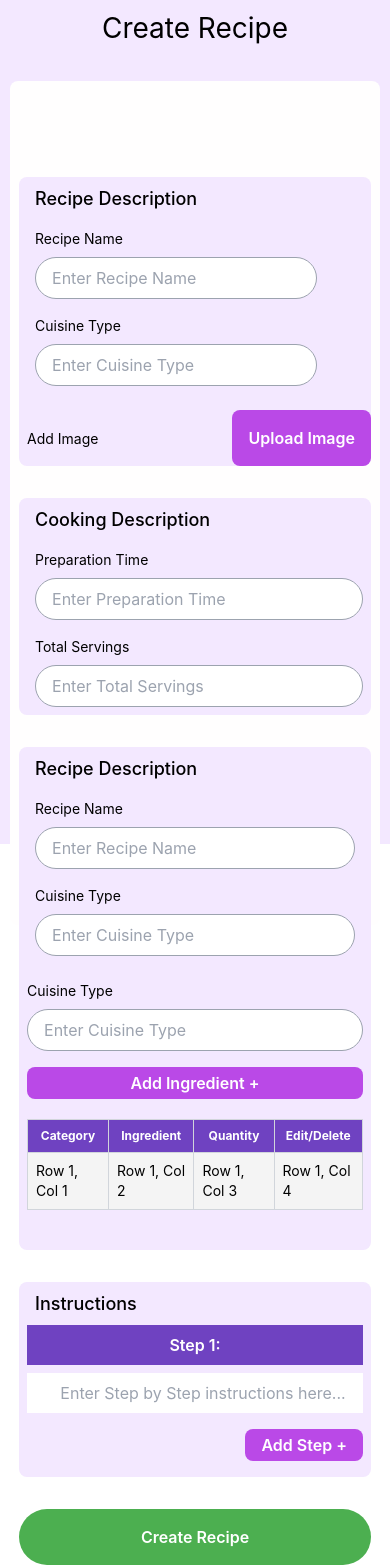
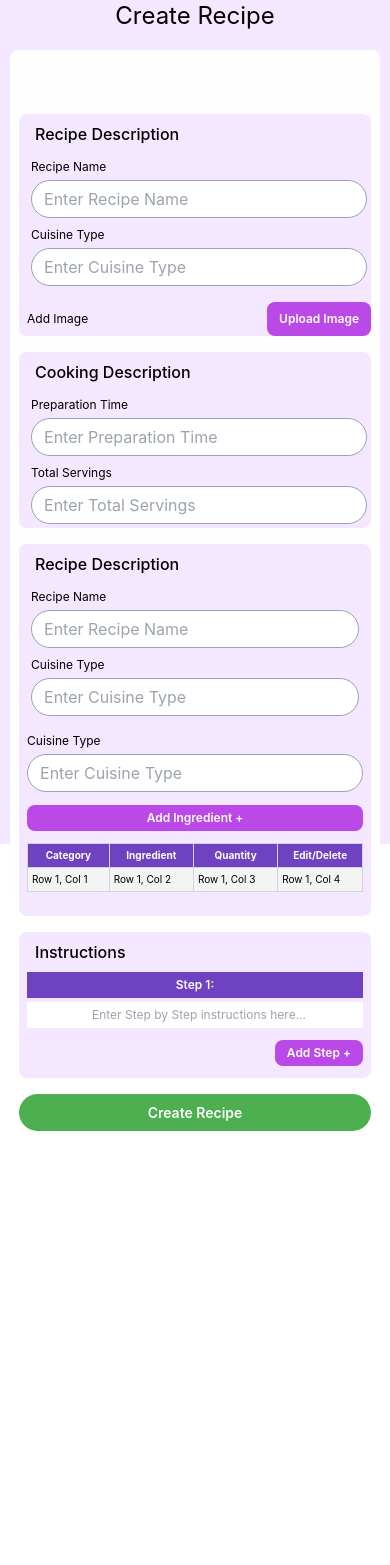
Before and after one commit to sashenDeakin/Recipe-Page, a React (Create React App) app: page / in a window 390 px wide. After the commit the page ends 1131 px from the top, so only its background shows below. Built offline with nearby package versions, Linux system fonts and the light colour scheme.

Commit message:
Bug Fixed

```diff
--- a/src/components/recipe-page/index.jsx
+++ b/src/components/recipe-page/index.jsx
@@ -2,50 +2,50 @@ import React from "react";
 
 const RecipePage = () => {
   return (
-    <div className="w-full h-full flex flex-col justify-center items-center gap-y-8 pt-12">
-      <div className="w-[240px] h-[44px] sm:w-[280px] sm:h-[50px] mt-10">
-        <p className="text-[28px] sm:text-[36px] font-[400] text-center">
+    <div className="w-full h-full flex flex-col justify-center items-center gap-y-4 md:gap-y-6 lg:gap-y-8 pt-6 md:pt-10 lg:pt-12">
+      <div className="w-[200px] xs:w-[240px] sm:w-[260px] md:w-[280px] h-[40px] xs:h-[44px] sm:h-[48px] md:h-[50px] mt-6 md:mt-8 lg:mt-10">
+        <p className="text-[24px] xs:text-[28px] sm:text-[32px] md:text-[36px] font-[400] text-center">
           Create Recipe
         </p>
       </div>
 
-      <div className="w-[95%] sm:w-1/2 h-screen bg-[#FFFEFE] items-center rounded-lg flex justify-center">
-        <div className="w-[95%] sm:w-4/6 h-full pt-24 pb-24 flex flex-col justify-between items-center gap-y-8">
+      <div className="w-[95%] xs:w-[90%] sm:w-[85%] md:w-[75%] lg:w-[60%] xl:w-1/2 h-auto min-h-screen bg-[#FFFEFE] items-center rounded-lg flex justify-center">
+        <div className="w-[95%] sm:w-[90%] md:w-[85%] lg:w-4/6 h-full pt-16 sm:pt-20 md:pt-24 pb-16 sm:pb-20 md:pb-24 flex flex-col justify-between items-center gap-y-4 md:gap-y-6 lg:gap-y-8">
           {/* Recipe Description */}
-          <div className="w-full h-full bg-purple-100 rounded-lg pl-2 sm:pl-6">
-            <div className="p-2 font-[500] text-[18px] sm:text-[20px]">
+          <div className="w-full h-full bg-purple-100 rounded-lg pl-2 sm:pl-4 md:pl-6">
+            <div className="p-2 font-[500] text-[16px] sm:text-[18px] md:text-[20px]">
               <p>Recipe Description</p>
             </div>
-            <div className="w-full flex flex-col sm:flex-row justify-between items-start sm:items-center gap-y-4">
-              <div className="flex flex-col justify-between">
-                <div className="w-full p-2">
-                  <div className="flex flex-col sm:flex-row justify-start items-start sm:items-center gap-x-7 gap-y-2">
-                    <p className="font-[400] text-[14px] sm:text-[16px]">
+            <div className="w-full flex flex-col md:flex-row justify-between items-start md:items-center gap-y-3 sm:gap-y-4">
+              <div className="flex flex-col justify-between w-full md:w-auto">
+                <div className="w-full p-1 sm:p-2">
+                  <div className="flex flex-col sm:flex-row justify-start items-start sm:items-center gap-x-4 sm:gap-x-7 gap-y-1 sm:gap-y-2">
+                    <p className="font-[400] text-[12px] xs:text-[14px] sm:text-[15px] md:text-[16px]">
                       Recipe Name
                     </p>
                     <input
-                      className="rounded-full w-full sm:w-[200px] h-[42px] border border-gray-400 text-start p-4"
+                      className="rounded-full w-full xs:w-[180px] sm:w-[200px] h-[38px] xs:h-[42px] border border-gray-400 text-start px-3 xs:px-4"
                       placeholder="Enter Recipe Name"
                     />
                   </div>
                 </div>
-                <div className="w-full p-2">
-                  <div className="flex flex-col sm:flex-row justify-start items-start sm:items-center gap-x-7 gap-y-2">
-                    <p className="font-[400] text-[14px] sm:text-[16px]">
+                <div className="w-full p-1 sm:p-2">
+                  <div className="flex flex-col sm:flex-row justify-start items-start sm:items-center gap-x-4 sm:gap-x-7 gap-y-1 sm:gap-y-2">
+                    <p className="font-[400] text-[12px] xs:text-[14px] sm:text-[15px] md:text-[16px]">
                       Cuisine Type
                     </p>
                     <input
-                      className="rounded-full w-full sm:w-[200px] h-[42px] border border-gray-400 text-start p-4"
+                      className="rounded-full w-full xs:w-[180px] sm:w-[200px] h-[38px] xs:h-[42px] border border-gray-400 text-start px-3 xs:px-4"
                       placeholder="Enter Cuisine Type"
                     />
                   </div>
                 </div>
               </div>
-              <div className="flex justify-between items-center sm:pr-10 gap-x-5 w-full sm:w-fit">
-                <p className="font-[400] text-[14px] sm:text-[16px]">
+              <div className="flex justify-between items-center md:pr-6 lg:pr-10 gap-x-3 sm:gap-x-5 w-full md:w-fit">
+                <p className="font-[400] text-[12px] xs:text-[14px] sm:text-[15px] md:text-[16px]">
                   Add Image
                 </p>
-                <button className="bg-[#BA49E7] px-4 py-4 rounded-lg text-white font-semibold">
+                <button className="bg-[#BA49E7] px-3 sm:px-4 py-2 sm:py-3 md:py-4 rounded-lg text-white font-semibold text-[12px] xs:text-[14px] sm:text-base">
                   Upload Image
                 </button>
               </div>
@@ -53,29 +53,29 @@ const RecipePage = () => {
           </div>
 
           {/* Cooking Description */}
-          <div className="w-full h-full bg-purple-100 rounded-lg pl-2 sm:pl-6">
-            <div className="p-2 font-[500] text-[18px] sm:text-[20px]">
+          <div className="w-full h-full bg-purple-100 rounded-lg pl-2 sm:pl-4 md:pl-6">
+            <div className="p-2 font-[500] text-[16px] sm:text-[18px] md:text-[20px]">
               <p>Cooking Description</p>
             </div>
             <div className="flex flex-col justify-between">
-              <div className="w-full p-2">
-                <div className="flex flex-col sm:flex-row justify-start items-start sm:items-center gap-x-7 gap-y-2">
-                  <p className="font-[400] text-[14px] sm:text-[16px]">
+              <div className="w-full p-1 sm:p-2">
+                <div className="flex flex-col sm:flex-row justify-start items-start sm:items-center gap-x-4 sm:gap-x-7 gap-y-1 sm:gap-y-2">
+                  <p className="font-[400] text-[12px] xs:text-[14px] sm:text-[15px] md:text-[16px]">
                     Preparation Time
                   </p>
                   <input
-                    className="rounded-full w-full sm:w-[200px] h-[42px] border border-gray-400 text-start p-4"
+                    className="rounded-full w-full xs:w-[180px] sm:w-[200px] h-[38px] xs:h-[42px] border border-gray-400 text-start px-3 xs:px-4"
                     placeholder="Enter Preparation Time"
                   />
                 </div>
               </div>
-              <div className="w-full p-2">
-                <div className="flex flex-col sm:flex-row justify-start items-start sm:items-center gap-x-7 gap-y-2">
-                  <p className="font-[400] text-[14px] sm:text-[16px] mr-5">
+              <div className="w-full p-1 sm:p-2">
+                <div className="flex flex-col sm:flex-row justify-start items-start sm:items-center gap-x-4 sm:gap-x-7 gap-y-1 sm:gap-y-2">
+                  <p className="font-[400] text-[12px] xs:text-[14px] sm:text-[15px] md:text-[16px] mr-3 sm:mr-5">
                     Total Servings
                   </p>
                   <input
-                    className="rounded-full w-full sm:w-[200px] h-[42px] border border-gray-400 text-start p-4"
+                    className="rounded-full w-full xs:w-[180px] sm:w-[200px] h-[38px] xs:h-[42px] border border-gray-400 text-start px-3 xs:px-4"
                     placeholder="Enter Total Servings"
                   />
                 </div>
@@ -84,82 +84,82 @@ const RecipePage = () => {
           </div>
 
           {/* Table Section */}
-          <div className="w-full h-full bg-purple-100 rounded-lg pl-2 sm:pl-6 pr-2 sm:pr-10">
-            <div className="p-2 font-[500] text-[18px] sm:text-[20px]">
+          <div className="w-full h-full bg-purple-100 rounded-lg pl-2 sm:pl-4 md:pl-6 pr-2 sm:pr-4 md:pr-10">
+            <div className="p-2 font-[500] text-[16px] sm:text-[18px] md:text-[20px]">
               <p>Recipe Description</p>
             </div>
-            <div className="w-full flex flex-col sm:flex-row justify-between items-start sm:items-center gap-y-4">
-              <div className="flex flex-col justify-between w-full sm:w-fit">
-                <div className="w-full p-2">
-                  <div className="flex flex-col sm:flex-row justify-start items-start sm:items-center gap-x-7 gap-y-2">
-                    <p className="font-[400] text-[14px] sm:text-[16px]">
+            <div className="w-full flex flex-col md:flex-row justify-between items-start md:items-center gap-y-3 sm:gap-y-4">
+              <div className="flex flex-col justify-between w-full md:w-fit">
+                <div className="w-full p-1 sm:p-2">
+                  <div className="flex flex-col sm:flex-row justify-start items-start sm:items-center gap-x-4 sm:gap-x-7 gap-y-1 sm:gap-y-2">
+                    <p className="font-[400] text-[12px] xs:text-[14px] sm:text-[15px] md:text-[16px]">
                       Recipe Name
                     </p>
                     <input
-                      className="rounded-full w-full sm:w-[200px] h-[42px] border border-gray-400 text-start p-4"
+                      className="rounded-full w-full xs:w-[180px] sm:w-[200px] h-[38px] xs:h-[42px] border border-gray-400 text-start px-3 xs:px-4"
                       placeholder="Enter Recipe Name"
                     />
                   </div>
                 </div>
-                <div className="w-full p-2">
-                  <div className="flex flex-col sm:flex-row justify-start items-start sm:items-center gap-x-7 gap-y-2">
-                    <p className="font-[400] text-[14px] sm:text-[16px]">
+                <div className="w-full p-1 sm:p-2">
+                  <div className="flex flex-col sm:flex-row justify-start items-start sm:items-center gap-x-4 sm:gap-x-7 gap-y-1 sm:gap-y-2">
+                    <p className="font-[400] text-[12px] xs:text-[14px] sm:text-[15px] md:text-[16px]">
                       Cuisine Type
                     </p>
                     <input
-                      className="rounded-full w-full sm:w-[200px] h-[42px] border border-gray-400 text-start p-4"
+                      className="rounded-full w-full xs:w-[180px] sm:w-[200px] h-[38px] xs:h-[42px] border border-gray-400 text-start px-3 xs:px-4"
                       placeholder="Enter Cuisine Type"
                     />
                   </div>
                 </div>
               </div>
-              <div className="flex flex-col justify-center items-center w-full sm:w-fit">
-                <div className="flex flex-col sm:flex-row justify-start items-start sm:items-center gap-y-2 sm:gap-y-0 sm:gap-x-7 w-full">
-                  <p className="font-[400] text-[14px] sm:text-[16px]">
+              <div className="flex flex-col justify-center items-center w-full md:w-fit">
+                <div className="flex flex-col sm:flex-row justify-start items-start sm:items-center gap-y-1 sm:gap-y-0 gap-x-4 sm:gap-x-7 w-full">
+                  <p className="font-[400] text-[12px] xs:text-[14px] sm:text-[15px] md:text-[16px]">
                     Cuisine Type
                   </p>
                   <input
-                    className="rounded-full w-full sm:w-[200px] h-[42px] border border-gray-400 text-start p-4"
+                    className="rounded-full w-full xs:w-[180px] sm:w-[200px] h-[38px] xs:h-[42px] border border-gray-400 text-start px-3 xs:px-4"
                     placeholder="Enter Cuisine Type"
                   />
                 </div>
-                <div className="mt-4 sm:ml-32 sm:mt-2 w-full sm:w-fit">
-                  <button className="bg-[#BA49E7] px-4 py-1 rounded-lg text-white font-semibold w-full sm:w-fit">
+                <div className="mt-3 sm:mt-2 md:ml-32 w-full sm:w-fit">
+                  <button className="bg-[#BA49E7] px-3 sm:px-4 py-1 rounded-lg text-white font-semibold text-[12px] xs:text-[14px] sm:text-base w-full sm:w-fit">
                     Add Ingredient +
                   </button>
                 </div>
               </div>
             </div>
 
-            <table className="table-auto border border-gray-300 w-full text-left mb-10 mt-5 text-sm sm:text-base">
+            <table className="table-auto border border-gray-300 w-full text-left mb-6 sm:mb-8 md:mb-10 mt-3 sm:mt-4 md:mt-5 text-[10px] xs:text-[12px] sm:text-[14px] md:text-base">
               <thead>
-                <tr className="bg-[#6F42C1] text-white text-center text-xs sm:text-base">
-                  <th className="border border-gray-300 px-2 sm:px-4 py-2">
+                <tr className="bg-[#6F42C1] text-white text-center text-[10px] xs:text-[12px] sm:text-[14px] md:text-base">
+                  <th className="border border-gray-300 px-1 xs:px-2 sm:px-3 md:px-4 py-1 xs:py-2">
                     Category
                   </th>
-                  <th className="border border-gray-300 px-2 sm:px-4 py-2">
+                  <th className="border border-gray-300 px-1 xs:px-2 sm:px-3 md:px-4 py-1 xs:py-2">
                     Ingredient
                   </th>
-                  <th className="border border-gray-300 px-2 sm:px-4 py-2">
+                  <th className="border border-gray-300 px-1 xs:px-2 sm:px-3 md:px-4 py-1 xs:py-2">
                     Quantity
                   </th>
-                  <th className="border border-gray-300 px-2 sm:px-4 py-2">
+                  <th className="border border-gray-300 px-1 xs:px-2 sm:px-3 md:px-4 py-1 xs:py-2">
                     Edit/Delete
                   </th>
                 </tr>
               </thead>
               <tbody>
                 <tr className="bg-[#F4F4F4]">
-                  <td className="border border-gray-300 px-2 sm:px-4 py-2">
+                  <td className="border border-gray-300 px-1 xs:px-2 sm:px-3 md:px-4 py-1 xs:py-2">
                     Row 1, Col 1
                   </td>
-                  <td className="border border-gray-300 px-2 sm:px-4 py-2">
+                  <td className="border border-gray-300 px-1 xs:px-2 sm:px-3 md:px-4 py-1 xs:py-2">
                     Row 1, Col 2
                   </td>
-                  <td className="border border-gray-300 px-2 sm:px-4 py-2">
+                  <td className="border border-gray-300 px-1 xs:px-2 sm:px-3 md:px-4 py-1 xs:py-2">
                     Row 1, Col 3
                   </td>
-                  <td className="border border-gray-300 px-2 sm:px-4 py-2">
+                  <td className="border border-gray-300 px-1 xs:px-2 sm:px-3 md:px-4 py-1 xs:py-2">
                     Row 1, Col 4
                   </td>
                 </tr>
@@ -168,29 +168,29 @@ const RecipePage = () => {
           </div>
 
           {/* Instructions Section */}
-          <div className="w-full h-full bg-purple-100 rounded-lg pl-2 sm:pl-6">
-            <div className="p-2 font-[500] text-[18px] sm:text-[20px]">
+          <div className="w-full h-full bg-purple-100 rounded-lg pl-2 sm:pl-4 md:pl-6">
+            <div className="p-2 font-[500] text-[16px] sm:text-[18px] md:text-[20px]">
               <p>Instructions</p>
             </div>
-            <div className="flex flex-col sm:flex-row w-full justify-center items-start sm:items-center pr-2 sm:pr-6 gap-y-2 sm:gap-y-0">
-              <button className="w-full sm:w-1/3 bg-[#6F42C1] py-2 px-3 font-semibold text-white">
+            <div className="flex flex-col sm:flex-row w-full justify-center items-start sm:items-center pr-2 sm:pr-4 md:pr-6 gap-y-1 sm:gap-y-0">
+              <button className="w-full sm:w-1/3 bg-[#6F42C1] py-1 sm:py-2 px-2 sm:px-3 font-semibold text-white text-[12px] xs:text-[14px] sm:text-base">
                 Step 1:
               </button>
               <input
-                className="w-full py-2 placeholder:text-center pl-4"
+                className="w-full py-1 sm:py-2 placeholder:text-center pl-2 sm:pl-4 text-[12px] xs:text-[14px] sm:text-base"
                 placeholder="Enter Step by Step instructions here..."
               />
             </div>
-            <div className="mt-4 sm:ml-32 sm:mt-2 flex justify-end pr-2 sm:pr-6 my-4">
-              <button className="bg-[#BA49E7] px-4 py-1 rounded-lg text-white font-semibold">
+            <div className="mt-3 sm:mt-2 md:ml-32 flex justify-end pr-2 sm:pr-4 md:pr-6 my-3 sm:my-4">
+              <button className="bg-[#BA49E7] px-3 sm:px-4 py-1 rounded-lg text-white font-semibold text-[12px] xs:text-[14px] sm:text-base">
                 Add Step +
               </button>
             </div>
           </div>
 
           {/* Submit Button */}
-          <div className="w-full h-full flex justify-center items-center mb-10">
-            <button className="bg-[#4CAF50] px-12 py-4 rounded-full font-semibold text-white w-full sm:w-fit">
+          <div className="w-full h-full flex justify-center items-center mb-6 sm:mb-8 md:mb-10">
+            <button className="bg-[#4CAF50] px-8 sm:px-10 md:px-12 py-2 sm:py-3 md:py-4 rounded-full font-semibold text-white text-[14px] sm:text-[16px] w-full sm:w-fit">
               Create Recipe
             </button>
           </div>
```
